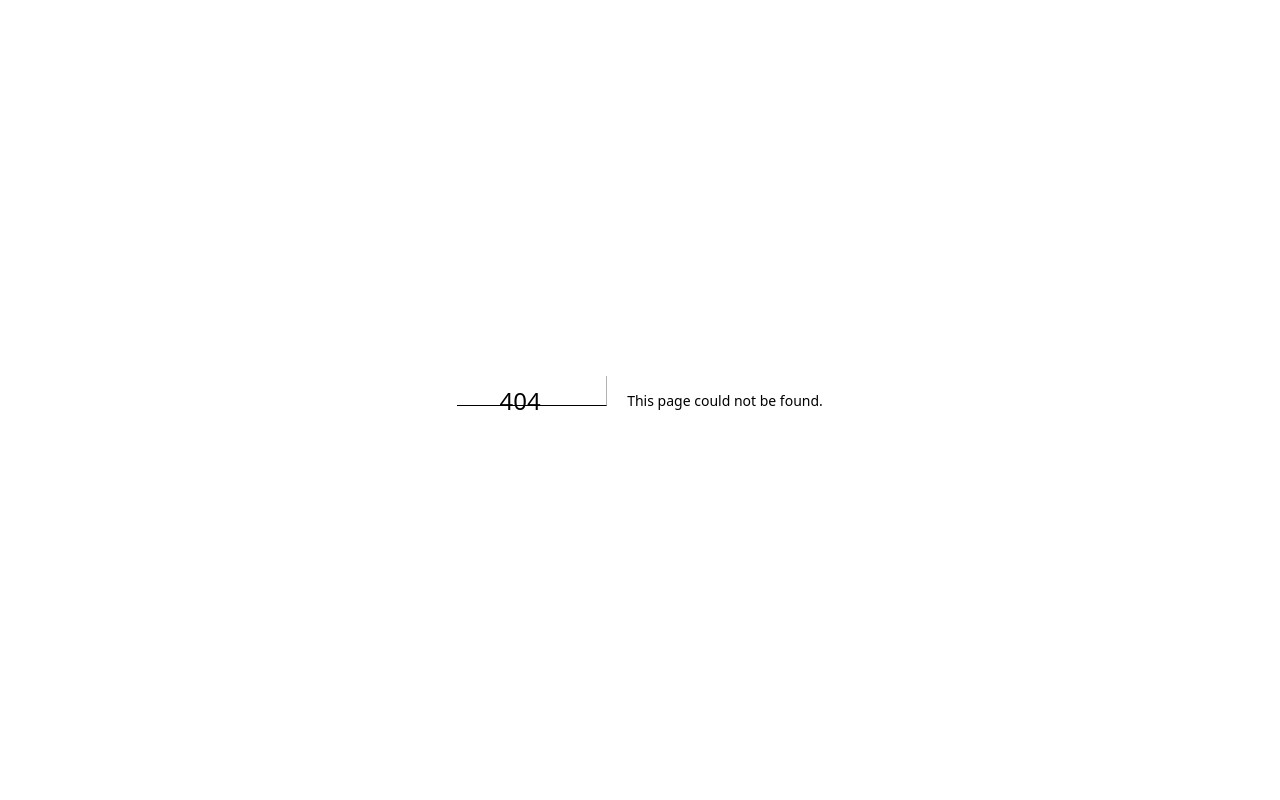
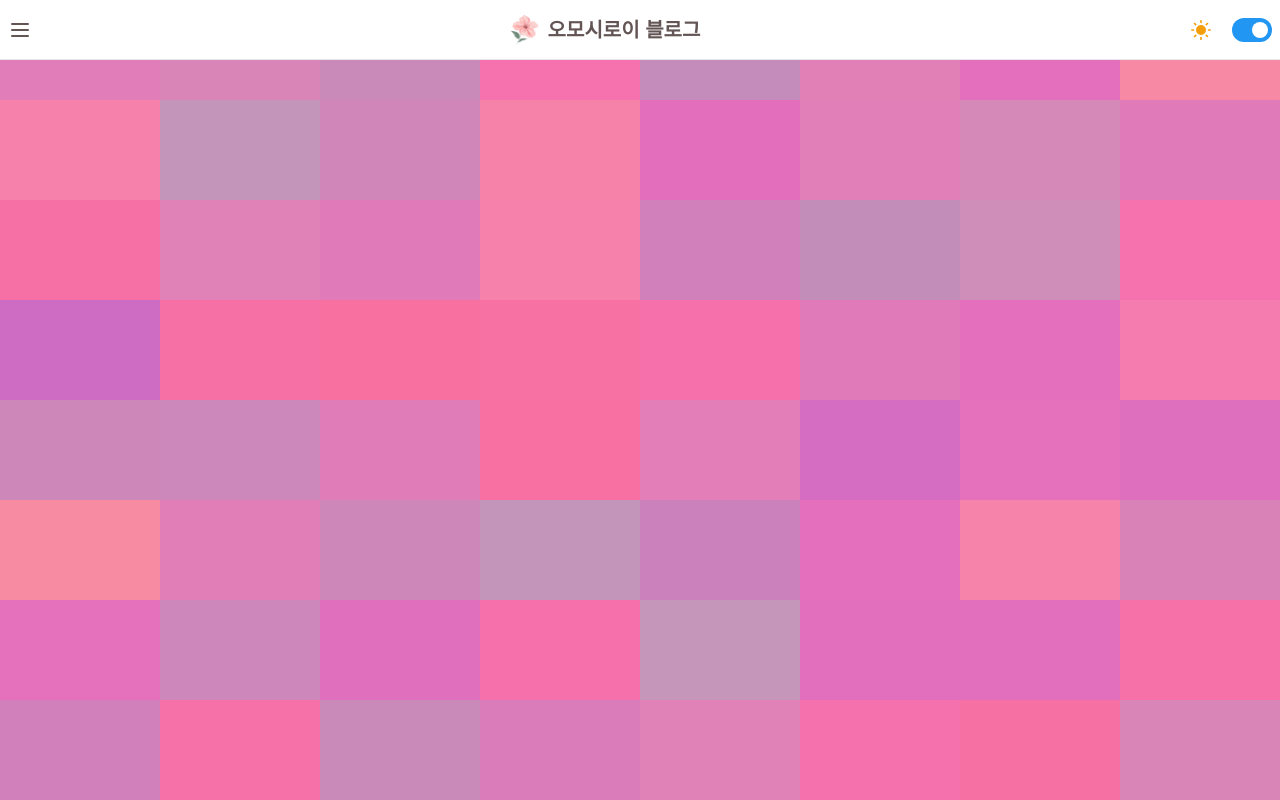
Before and after one commit to betterthanhajin/omo, a Next.js app in the folder omo/: page /board in a window 1280 px wide. Before the commit this address had no page. Built offline with nearby package versions, Linux system fonts and the light colour scheme; a web font is replaced by a local one.

Commit message:
feat: 쪼개는중

```diff
--- /dev/null
+++ b/omo/app/board/page.tsx
@@ -0,0 +1,71 @@
+"use client";
+import { OmoHeader } from "@/components/omo-header";
+import OmoRetro from "@/components/omo-retro";
+import React, { useState, useEffect, useCallback, useMemo } from "react";
+import dynamic from "next/dynamic";
+import { OmoFooter } from "@/components/omo-footer";
+import { useMediaQuery } from "react-responsive";
+import { motion, AnimatePresence } from "framer-motion";
+
+export default function Page() {
+  const [currentIndex, setCurrentIndex] = useState(0);
+  const [isRandomEnabled, setIsRandomEnabled] = useState(true);
+  const [isDarkMode, setIsDarkMode] = useState(false);
+
+  const OmoRetro = dynamic(() => import("../../components/omo-retro"));
+  const OmoWaterColor = dynamic(
+    () => import("../../components/omo-water-color")
+  );
+  const OmoModern = dynamic(() => import("../../components/omo-modern"));
+  const OmoSectionSkills = dynamic(
+    () => import("../../components/omo-section-skills")
+  );
+  const OmoSectionMain = dynamic(
+    () => import("../../components/omo-section-main")
+  );
+  const OmoKitsch = dynamic(() => import("@/components/omo-kitsch"));
+  const OmoRoadMap = dynamic(() => import("@/components/omo-roadmap"));
+  const StarBackground = dynamic(
+    () => import("@/components/omo-star-background")
+  );
+
+  const components = [
+    OmoRetro,
+    // OmoWaterColor,
+    // OmoModern,
+    // OmoSectionSkills,
+    OmoSectionMain,
+    OmoKitsch,
+    OmoRoadMap,
+    StarBackground,
+  ];
+  let newIndex = 0;
+  const CurrentComponent = useMemo(
+    () => components[currentIndex],
+    [currentIndex]
+  );
+
+  const handleSwitchToggle = useCallback((isEnabled: boolean) => {
+    setIsRandomEnabled(isEnabled);
+    if (isEnabled) {
+      setCurrentIndex((prev) => (prev + 1) % components.length);
+    }
+  }, []);
+
+  const toggleTheme = () => {
+    setIsDarkMode((prevMode) => !prevMode);
+  };
+
+  return (
+    <>
+      <OmoHeader
+        handleSwitchToggle={handleSwitchToggle}
+        conceptName="블로그"
+        isRandomEnabled={isRandomEnabled}
+        isDarkMode={isDarkMode}
+        toggleTheme={toggleTheme}
+      />
+      <OmoRetro />
+    </>
+  );
+}
--- a/omo/app/guest-book/page.tsx
+++ /dev/null
@@ -1,10 +0,0 @@
-"use client";
-import OmoPostIt from "@/components/omo-postIt";
-
-export default function Page() {
-  return (
-    <>
-      <OmoPostIt />
-    </>
-  );
-}
--- /dev/null
+++ b/omo/app/guestbook/page.tsx
@@ -0,0 +1,72 @@
+"use client";
+import OmoPostIt from "@/components/omo-postIt";
+import { OmoHeader } from "@/components/omo-header";
+import OmoRetro from "@/components/omo-retro";
+import React, { useState, useEffect, useCallback, useMemo } from "react";
+import dynamic from "next/dynamic";
+import { OmoFooter } from "@/components/omo-footer";
+import { useMediaQuery } from "react-responsive";
+import { motion, AnimatePresence } from "framer-motion";
+
+export default function Page() {
+  const [currentIndex, setCurrentIndex] = useState(0);
+  const [isRandomEnabled, setIsRandomEnabled] = useState(true);
+  const [isDarkMode, setIsDarkMode] = useState(false);
+
+  const OmoRetro = dynamic(() => import("../../components/omo-retro"));
+  const OmoWaterColor = dynamic(
+    () => import("../../components/omo-water-color")
+  );
+  const OmoModern = dynamic(() => import("../../components/omo-modern"));
+  const OmoSectionSkills = dynamic(
+    () => import("../../components/omo-section-skills")
+  );
+  const OmoSectionMain = dynamic(
+    () => import("../../components/omo-section-main")
+  );
+  const OmoKitsch = dynamic(() => import("@/components/omo-kitsch"));
+  const OmoRoadMap = dynamic(() => import("@/components/omo-roadmap"));
+  const StarBackground = dynamic(
+    () => import("@/components/omo-star-background")
+  );
+
+  const components = [
+    OmoRetro,
+    // OmoWaterColor,
+    // OmoModern,
+    // OmoSectionSkills,
+    OmoSectionMain,
+    OmoKitsch,
+    OmoRoadMap,
+    StarBackground,
+  ];
+  let newIndex = 0;
+  const CurrentComponent = useMemo(
+    () => components[currentIndex],
+    [currentIndex]
+  );
+
+  const handleSwitchToggle = useCallback((isEnabled: boolean) => {
+    setIsRandomEnabled(isEnabled);
+    if (isEnabled) {
+      setCurrentIndex((prev) => (prev + 1) % components.length);
+    }
+  }, []);
+
+  const toggleTheme = () => {
+    setIsDarkMode((prevMode) => !prevMode);
+  };
+
+  return (
+    <>
+      <OmoHeader
+        handleSwitchToggle={handleSwitchToggle}
+        conceptName="블로그"
+        isRandomEnabled={isRandomEnabled}
+        isDarkMode={isDarkMode}
+        toggleTheme={toggleTheme}
+      />
+      <OmoPostIt />
+    </>
+  );
+}
--- a/omo/components/omo-postIt.tsx
+++ b/omo/components/omo-postIt.tsx
@@ -35,7 +35,7 @@ const PostIt = ({
       <motion.div
         whileHover={{ scale: 1.05 }}
         whileTap={{ scale: 0.95 }}
-        className="h-48 bg-yellow-300 p-4 m-2 shadow-md rounded-sm cursor-move transform rotate-1"
+        className="h-48 bg-yellow-300 p-4 m-2 shadow-md rounded-sm cursor-move transform rotate-1 mt-14"
         style={{
           boxShadow: "2px 2px 5px rgba(0,0,0,0.1)",
           background: "linear-gradient(135deg, #fff9c4 0%, #fff59d 100%)",
```
